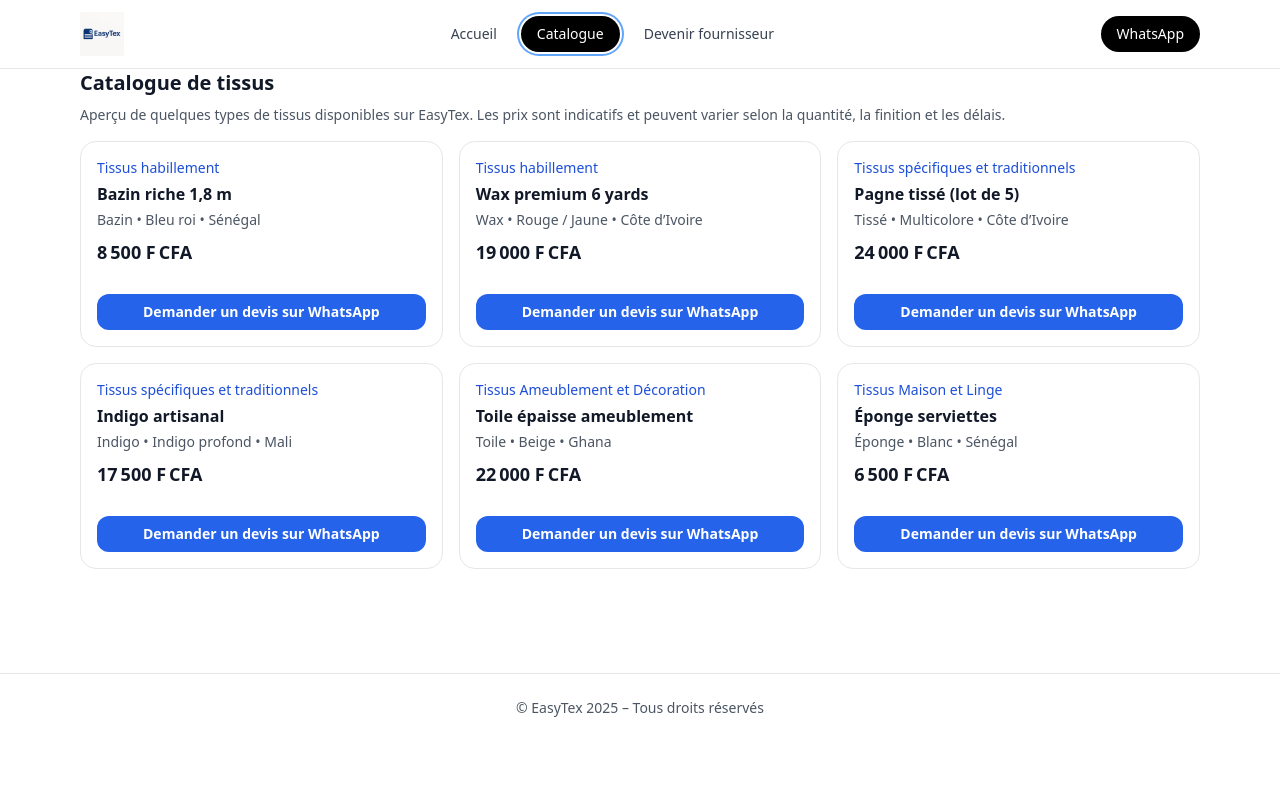
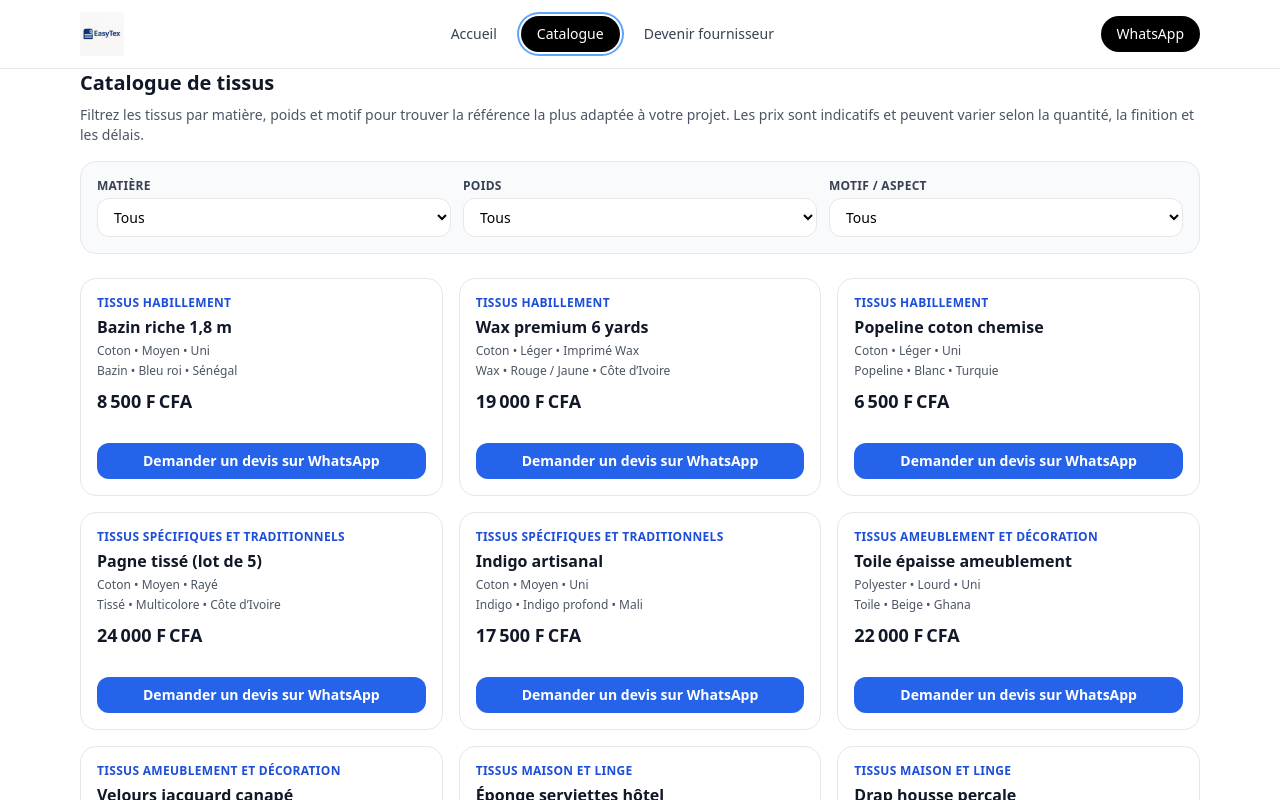
Before and after one commit to Ruth-Ya/easytex-mvp, a React (Vite) app: page / in a window 1280 px wide. Both pictures are taken after a click on the button "Catalogue". Shown: the top 800 px of the page. Built offline with nearby package versions, Linux system fonts and the light colour scheme.

Commit message:
Update App.jsx

```diff
--- a/src/App.jsx
+++ b/src/App.jsx
@@ -5,7 +5,6 @@ import React, { useState } from "react";
    CONFIG
 ----------------------------------------------------------- */
 
-// Ton numéro WhatsApp (sans le +)
 const WA_NUMBER = "221707546281";
 
 const formatPrice = (n) =>
@@ -16,7 +15,7 @@ const formatPrice = (n) =>
   }).format(n);
 
 /* -----------------------------------------------------------
-   DONNÉES DÉMO SIMPLE (SANS FILTRES)
+   DONNÉES DÉMO AVEC CATÉGORIES + FILTRES
 ----------------------------------------------------------- */
 
 const DEMO_PRODUCTS = [
@@ -28,6 +27,9 @@ const DEMO_PRODUCTS = [
     color: "Bleu roi",
     origin: "Sénégal",
     price: 8500,
+    material: "Coton",
+    weight: "Moyen",
+    pattern: "Uni",
   },
   {
     id: "p2",
@@ -37,42 +39,93 @@ const DEMO_PRODUCTS = [
     color: "Rouge / Jaune",
     origin: "Côte d’Ivoire",
     price: 19000,
+    material: "Coton",
+    weight: "Léger",
+    pattern: "Imprimé Wax",
   },
   {
     id: "p3",
+    name: "Popeline coton chemise",
+    category: "Tissus habillement",
+    type: "Popeline",
+    color: "Blanc",
+    origin: "Turquie",
+    price: 6500,
+    material: "Coton",
+    weight: "Léger",
+    pattern: "Uni",
+  },
+  {
+    id: "p4",
     name: "Pagne tissé (lot de 5)",
     category: "Tissus spécifiques et traditionnels",
     type: "Tissé",
     color: "Multicolore",
     origin: "Côte d’Ivoire",
     price: 24000,
+    material: "Coton",
+    weight: "Moyen",
+    pattern: "Rayé",
   },
   {
-    id: "p4",
+    id: "p5",
     name: "Indigo artisanal",
     category: "Tissus spécifiques et traditionnels",
     type: "Indigo",
     color: "Indigo profond",
     origin: "Mali",
     price: 17500,
+    material: "Coton",
+    weight: "Moyen",
+    pattern: "Uni",
   },
   {
-    id: "p5",
+    id: "p6",
     name: "Toile épaisse ameublement",
     category: "Tissus Ameublement et Décoration",
     type: "Toile",
     color: "Beige",
     origin: "Ghana",
     price: 22000,
+    material: "Polyester",
+    weight: "Lourd",
+    pattern: "Uni",
   },
   {
-    id: "p6",
-    name: "Éponge serviettes",
+    id: "p7",
+    name: "Velours jacquard canapé",
+    category: "Tissus Ameublement et Décoration",
+    type: "Velours",
+    color: "Vert bouteille",
+    origin: "Chine",
+    price: 28500,
+    material: "Mélange",
+    weight: "Lourd",
+    pattern: "Jacquard",
+  },
+  {
+    id: "p8",
+    name: "Éponge serviettes hôtel",
     category: "Tissus Maison et Linge",
     type: "Éponge",
     color: "Blanc",
     origin: "Sénégal",
     price: 6500,
+    material: "Coton",
+    weight: "Moyen",
+    pattern: "Uni",
+  },
+  {
+    id: "p9",
+    name: "Drap housse percale",
+    category: "Tissus Maison et Linge",
+    type: "Percale",
+    color: "Gris clair",
+    origin: "Portugal",
+    price: 11000,
+    material: "Coton",
+    weight: "Moyen",
+    pattern: "Uni",
   },
 ];
 
@@ -97,9 +150,9 @@ function HomeView({ onGoCatalogue, onOpenSupplier }) {
 
           <p className="mt-4 text-gray-700 md:text-lg">
             EasyTex connecte les acheteurs de textile aux meilleurs
-            fournisseurs de la zone UEMOA, directement sur WhatsApp. Comparez
-            les tissus, demandez un devis en un clic et échangez avec des
-            fournisseurs vérifiés.
+            fournisseurs de la zone UEMOA, directement sur WhatsApp.
+            Comparez les tissus, demandez un devis en un clic et échangez
+            avec des fournisseurs vérifiés.
           </p>
 
           <div className="mt-6 flex flex-wrap gap-3">
@@ -187,7 +240,34 @@ function HomeView({ onGoCatalogue, onOpenSupplier }) {
   );
 }
 
+/* -----------------------------------------------------------
+   CATALOGUE + FILTRES
+----------------------------------------------------------- */
+
 function CatalogView() {
+  const [material, setMaterial] = useState("Tous");
+  const [weight, setWeight] = useState("Tous");
+  const [pattern, setPattern] = useState("Tous");
+
+  const materials = [
+    "Tous",
+    "Coton",
+    "Polyester",
+    "Viscose",
+    "Lin",
+    "Soie",
+    "Mélange",
+  ];
+  const weights = ["Tous", "Léger", "Moyen", "Lourd"];
+  const patterns = ["Tous", "Uni", "Imprimé Wax", "Jacquard", "Rayé"];
+
+  const filteredProducts = DEMO_PRODUCTS.filter((p) => {
+    const mOk = material === "Tous" || p.material === material;
+    const wOk = weight === "Tous" || p.weight === weight;
+    const pOk = pattern === "Tous" || p.pattern === pattern;
+    return mOk && wOk && pOk;
+  });
+
   return (
     <div className="mx-auto max-w-6xl px-4 pb-16">
       <section id="catalogue">
@@ -195,15 +275,76 @@ function CatalogView() {
           Catalogue de tissus
         </h2>
         <p className="mb-4 text-sm text-gray-600">
-          Aperçu de quelques types de tissus disponibles sur EasyTex. Les
-          prix sont indicatifs et peuvent varier selon la quantité, la
-          finition et les délais.
+          Filtrez les tissus par matière, poids et motif pour trouver la
+          référence la plus adaptée à votre projet. Les prix sont indicatifs
+          et peuvent varier selon la quantité, la finition et les délais.
         </p>
 
+        {/* FILTRES */}
+        <div className="mb-6 grid grid-cols-1 gap-3 rounded-2xl border bg-gray-50 p-4 md:grid-cols-3">
+          <div>
+            <label className="mb-1 block text-xs font-semibold uppercase tracking-wide text-gray-700">
+              Matière
+            </label>
+            <select
+              className="w-full rounded-xl border bg-white px-3 py-2 text-sm outline-none focus:ring-2 focus:ring-blue-400"
+              value={material}
+              onChange={(e) => setMaterial(e.target.value)}
+            >
+              {materials.map((m) => (
+                <option key={m} value={m}>
+                  {m}
+                </option>
+              ))}
+            </select>
+          </div>
+
+          <div>
+            <label className="mb-1 block text-xs font-semibold uppercase tracking-wide text-gray-700">
+              Poids
+            </label>
+            <select
+              className="w-full rounded-xl border bg-white px-3 py-2 text-sm outline-none focus:ring-2 focus:ring-blue-400"
+              value={weight}
+              onChange={(e) => setWeight(e.target.value)}
+            >
+              {weights.map((w) => (
+                <option key={w} value={w}>
+                  {w}
+                </option>
+              ))}
+            </select>
+          </div>
+
+          <div>
+            <label className="mb-1 block text-xs font-semibold uppercase tracking-wide text-gray-700">
+              Motif / aspect
+            </label>
+            <select
+              className="w-full rounded-xl border bg-white px-3 py-2 text-sm outline-none focus:ring-2 focus:ring-blue-400"
+              value={pattern}
+              onChange={(e) => setPattern(e.target.value)}
+            >
+              {patterns.map((p) => (
+                <option key={p} value={p}>
+                  {p}
+                </option>
+              ))}
+            </select>
+          </div>
+        </div>
+
+        {/* CARTES PRODUITS */}
+        {filteredProducts.length === 0 ? (
+          <div className="rounded-2xl border bg-white p-6 text-sm text-gray-600">
+            Aucun tissu ne correspond à ces filtres pour l’instant. Essayez de
+            relâcher un critère (par exemple la matière ou le poids).
+          </div>
+        ) : (
           <div className="grid grid-cols-1 gap-4 sm:grid-cols-2 lg:grid-cols-3">
-          {DEMO_PRODUCTS.map((p) => {
+            {filteredProducts.map((p) => {
               const waText = encodeURIComponent(
-              `Bonjour EasyTex,\n\nJe souhaite un devis pour :\n- ${p.name}\n- Catégorie : ${p.category}\n- Type : ${p.type}\n- Couleur : ${p.color}\n- Origine : ${p.origin}\n- Prix indicatif : ${formatPrice(
+                `Bonjour EasyTex,\n\nJe souhaite un devis pour :\n- ${p.name}\n- Catégorie : ${p.category}\n- Matière : ${p.material}\n- Poids : ${p.weight}\n- Motif / aspect : ${p.pattern}\n- Couleur : ${p.color}\n- Origine : ${p.origin}\n- Prix indicatif : ${formatPrice(
                   p.price
                 )}\n\nMerci de me préciser les minimums de commande, délais et conditions de livraison.`
               );
@@ -212,15 +353,18 @@ function CatalogView() {
               return (
                 <div
                   key={p.id}
-                className="flex h-full flex-col rounded-2xl border p-4"
+                  className="flex h-full flex-col rounded-2xl border bg-white p-4"
                 >
-                <div className="text-sm font-medium text-blue-700">
+                  <div className="text-xs font-semibold uppercase tracking-wide text-blue-700">
                     {p.category}
                   </div>
                   <div className="mt-1 text-base font-semibold text-gray-900">
                     {p.name}
                   </div>
-                <div className="mt-1 text-sm text-gray-600">
+                  <div className="mt-1 text-xs text-gray-600">
+                    {p.material} • {p.weight} • {p.pattern}
+                  </div>
+                  <div className="mt-1 text-xs text-gray-600">
                     {p.type} • {p.color} • {p.origin}
                   </div>
                   <div className="mt-2 text-lg font-extrabold text-gray-900">
@@ -241,10 +385,15 @@ function CatalogView() {
               );
             })}
           </div>
+        )}
       </section>
     </div>
   );
 }
+
+/* -----------------------------------------------------------
+   FORMULAIRE FOURNISSEUR
+----------------------------------------------------------- */
 
 function SupplierSignupView() {
   const [name, setName] = useState("");
@@ -267,7 +416,7 @@ function SupplierSignupView() {
     <div className="mx-auto max-w-6xl px-4 pb-16">
       <section
         id="fournisseurs"
-        className="rounded-2xl border p-5 md:p-8 bg-white"
+        className="rounded-2xl border bg-white p-5 md:p-8"
       >
         <h2 className="text-lg font-semibold text-gray-900">
           Vous vendez du textile ? Rejoignez EasyTex
@@ -338,8 +487,7 @@ function SupplierSignupView() {
 }
 
 /* -----------------------------------------------------------
-   APP PRINCIPALE
-   Header RESPONSIVE + logo mis en avant
+   APP PRINCIPALE (HEADER RESPONSIVE + LOGO)
 ----------------------------------------------------------- */
 
 export default function App() {
@@ -368,7 +516,7 @@ export default function App() {
             />
           </button>
 
-          {/* Bouton WhatsApp à droite sur grand écran, en haut sur mobile */}
+          {/* Bouton WhatsApp à droite */}
           <div className="order-2 ml-auto flex items-center sm:order-3 sm:ml-0">
             <a
               href={`https://wa.me/${WA_NUMBER}`}
@@ -388,7 +536,7 @@ export default function App() {
             </a>
           </div>
 
-          {/* Navigation : prend toute la largeur en dessous sur mobile */}
+          {/* Navigation */}
           <nav className="order-3 flex w-full justify-center gap-2 text-sm sm:order-2 sm:w-auto">
             {[
               { key: "accueil", label: "Accueil" },
@@ -421,7 +569,6 @@ export default function App() {
       {tab === "catalogue" && <CatalogView />}
       {tab === "fournisseurs" && <SupplierSignupView />}
 
-      {/* FOOTER simplifié */}
       <footer className="mt-10 w-full border-t bg-white">
         <div className="mx-auto max-w-6xl px-4 py-6 text-center text-sm text-gray-600">
           © EasyTex 2025 – Tous droits réservés
```
Lines whose indentation alone changed are shown as unchanged.
